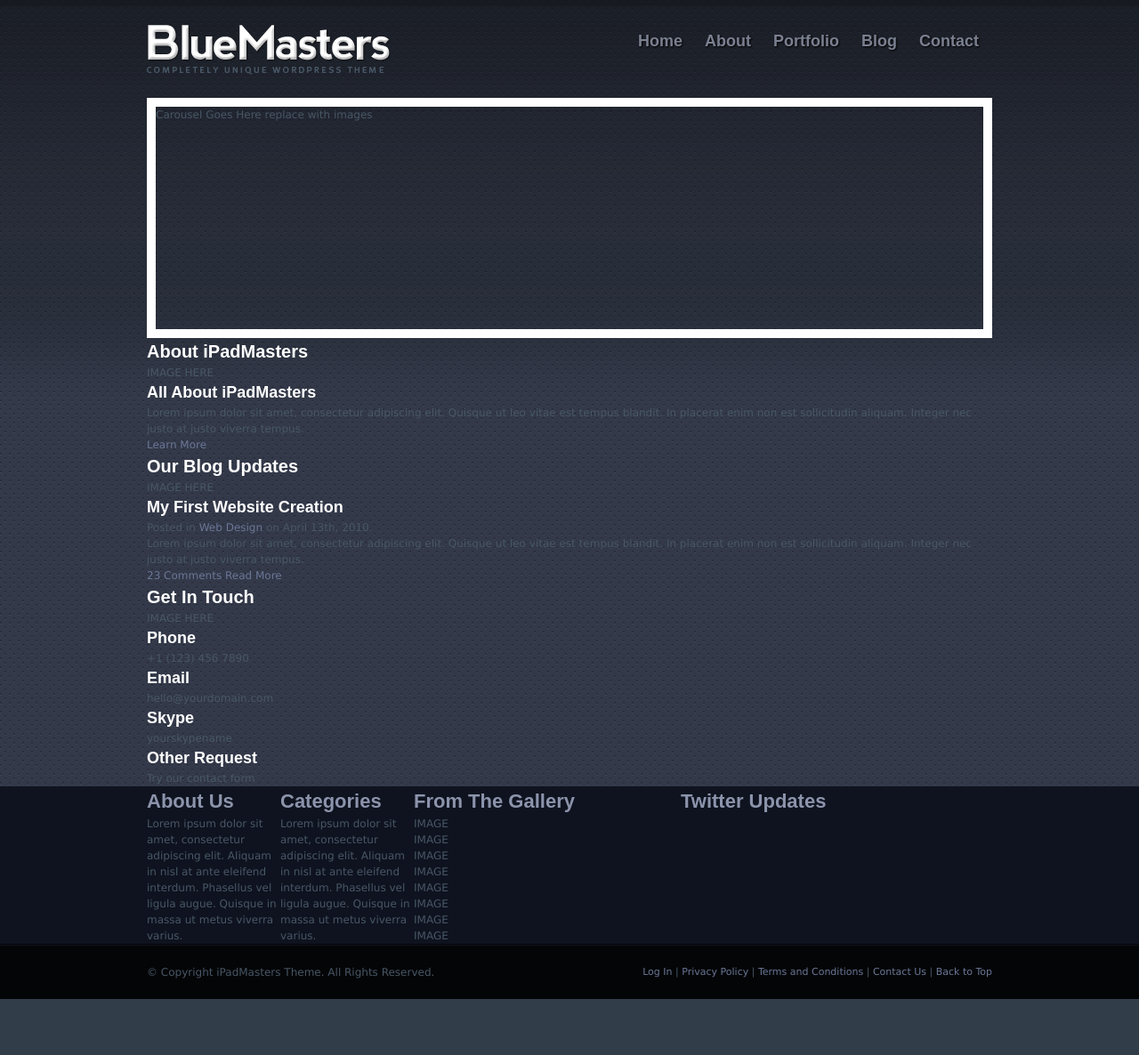
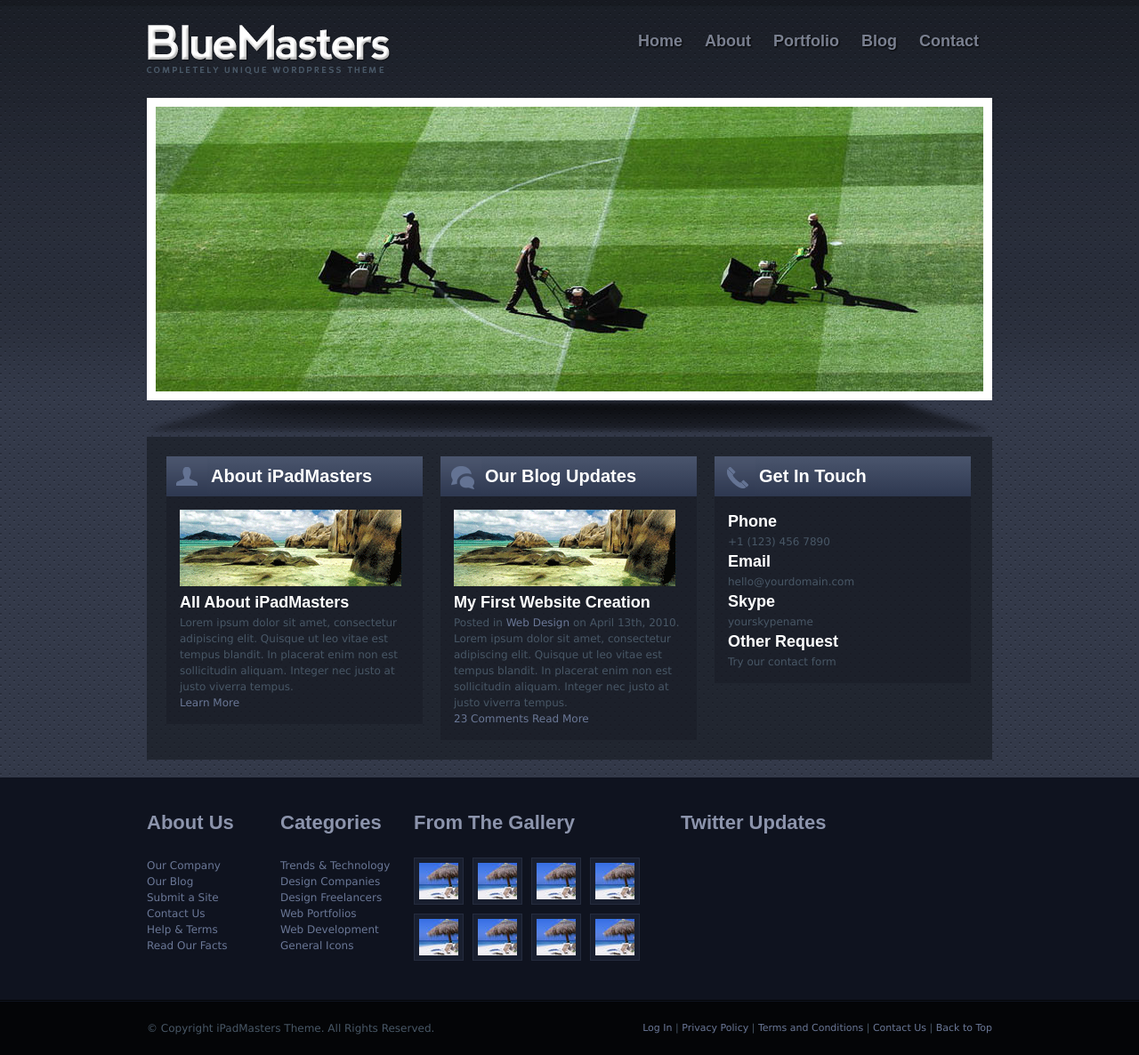
Before and after one commit to jferrienycud/bluemaster, a PHP site: page / in a window 1280 px wide. Shown: the part 54-1240 px from the top of the page at 89% size. Before the commit the page ends 1177 px from the top, so only its background shows below. Run offline with PHP 8.4, Linux system fonts and the light colour scheme; some libraries are stand-ins or nearby versions.

Commit message:
committing home page styles. Features, carousel and footer still need to be done

```diff
--- a/css/style.css
+++ b/css/style.css
@@ -75,10 +75,14 @@ body {
 }
 .main-bg-top {
   background:url(../img/body_bg2.png) 0 0 repeat-x;
+  padding:0 0 20px;
 }
 .margin-center {
   margin:0 auto;
   width:950px;
+}
+.last {
+  margin-right:0 !important;
 }
 h3, h4, h5 {
   color:#fff;
@@ -86,7 +90,9 @@ h3, h4, h5 {
   font-family: Arial, Helvetica, sans-serif;
 }
 h3 {
+  line-height:45px;
   font-size:20px;
+  padding:0 0 0 50px;
 }
 h4 {
   font-size:18px;
@@ -94,6 +100,7 @@ h4 {
 h5 {
   color:#8c94ac;
   font-size:22px;
+  margin:0 0 23px;
 }
 .links {
   font-size:11px;
@@ -198,23 +205,57 @@ h5 {
       }
 
 /************************************************************************************
- * Content
+ * Home Page
  ***********************************************************************************/
 .content {
-
+  background:rgba(23, 25, 32, 0.6);
+  padding:22px;
+  width:906px;
 }
   .content .col {
-
+    background:rgba(24, 27, 36, 0.5);
+    float:left;
+    margin:0 20px 0 0;
+    width:288px;
   }
+    .content .col .info {
+      padding:15px;
+    }
+    .content .col .title {
+      background: #4a556d; /* Old browsers */
+      background: -moz-linear-gradient(top, #4a556d 0%, #2e3850 100%); /* FF3.6+ */
+      background: -webkit-gradient(linear, left top, left bottom, color-stop(0%,#4a556d), color-stop(100%,#2e3850)); /* Chrome,Safari4+ */
+      background: -webkit-linear-gradient(top, #4a556d 0%,#2e3850 100%); /* Chrome10+,Safari5.1+ */
+      background: -o-linear-gradient(top, #4a556d 0%,#2e3850 100%); /* Opera11.10+ */
+      background: -ms-linear-gradient(top, #4a556d 0%,#2e3850 100%); /* IE10+ */
+      filter: progid:DXImageTransform.Microsoft.gradient( startColorstr='#4a556d', endColorstr='#2e3850',GradientType=0 ); /* IE6-9 */
+      background: linear-gradient(top, #4a556d 0%,#2e3850 100%); /* W3C */
+    }
+      .content .col h3 {
+        background:url(../img/icons/title_icons.png) 0 0 no-repeat;
+      }
+      .content .updates h3 {
+        background-position:0 -46px;
+      }
+      .content .contact h3 {
+        background-position:0 -92px;
+      }
 
 /************************************************************************************
  * Carousel
  ***********************************************************************************/
 .carousel {
-  border:10px solid #fff;
-  height:250px;
-  width:930px;
+
 }
+  .carousel .player {
+    border:10px solid #fff;
+    height:320px;
+    width:930px;
+  }
+  .carousel .controller {
+    background:url(../img/scroll_shadow.png) 0 0 no-repeat;
+    height:41px;
+  }
 
 /************************************************************************************
  * Footer
@@ -222,6 +263,7 @@ h5 {
 .footer-wrap {
   background:#0F131F;
   border-bottom:1px solid #040507;
+  padding:34px 0;
 }
 .footer {
 
@@ -233,6 +275,19 @@ h5 {
   .footer .half {
     width:150px;
   }
+
+  .gallery ul li {
+    background:#191f2f;
+    border:1px solid #252c3e;
+    float:left;
+    height:51px;
+    margin:0 10px 10px 0;
+    width:54px;
+  }
+    .gallery ul li a {
+      display:block;
+      padding:5px;
+    }
 
 /************************************************************************************
  * Legal
--- a/includes/footer.php
+++ b/includes/footer.php
@@ -2,28 +2,42 @@
 
     <div class="footer-wrap">
       <div class="footer margin-center clearfix">
-        <div class="col half">
+        <div class="col half about">
           <h5>About Us</h5>
-          <p>Lorem ipsum dolor sit amet, consectetur adipiscing elit. Aliquam in nisl at ante eleifend interdum. Phasellus vel ligula augue. Quisque in massa ut metus viverra varius.</p>
+          <ul>
+            <li><a href="#">Our Company</a></li>
+            <li><a href="#">Our Blog</a></li>
+            <li><a href="#">Submit a Site</a></li>
+            <li><a href="#">Contact Us</a></li>
+            <li><a href="#">Help &amp; Terms</a></li>
+            <li><a href="#">Read Our Facts</a></li>
+          </ul>
         </div>
-        <div class="col half">
+        <div class="col half categories">
           <h5>Categories</h5>
-          <p>Lorem ipsum dolor sit amet, consectetur adipiscing elit. Aliquam in nisl at ante eleifend interdum. Phasellus vel ligula augue. Quisque in massa ut metus viverra varius.</p>
+          <ul>
+            <li><a href="#">Trends &amp; Technology</a></li>
+            <li><a href="#">Design Companies</a></li>
+            <li><a href="#">Design Freelancers</a></li>
+            <li><a href="#">Web Portfolios</a></li>
+            <li><a href="#">Web Development</a></li>
+            <li><a href="#">General Icons</a></li>
+          </ul>
         </div>
-        <div class="col">
+        <div class="col gallery">
           <h5>From The Gallery</h5>
           <ul>
-            <li>IMAGE</li>
-            <li>IMAGE</li>
-            <li>IMAGE</li>
-            <li>IMAGE</li>
-            <li>IMAGE</li>
-            <li>IMAGE</li>
-            <li>IMAGE</li>
-            <li>IMAGE</li>
+            <li><a href="#"><img src="img/temp2.jpg" /></a></li>
+            <li><a href="#"><img src="img/temp2.jpg" /></a></li>
+            <li><a href="#"><img src="img/temp2.jpg" /></a></li>
+            <li><a href="#"><img src="img/temp2.jpg" /></a></li>
+            <li><a href="#"><img src="img/temp2.jpg" /></a></li>
+            <li><a href="#"><img src="img/temp2.jpg" /></a></li>
+            <li><a href="#"><img src="img/temp2.jpg" /></a></li>
+            <li><a href="#"><img src="img/temp2.jpg" /></a></li>
           </ul>
         </div>
-        <div class="col">
+        <div class="col twitter">
           <h5>Twitter Updates</h5>
         </div>
       </div>
--- a/index.php
+++ b/index.php
@@ -3,13 +3,20 @@
     <?php include('includes/nav.php')?>
 
     <div class="carousel margin-center">
-      Carousel Goes Here replace with images
+      <div class="player">
+        <img src="img/carousel/banner.jpg" />
+      </div>
+      <div class="controller">
+
+      </div>
     </div>
     <div class="content margin-center clearfix">
-      <div class="col">
-        <h3>About iPadMasters</h3>
+      <div class="col about">
+        <div class="title">
+          <h3>About iPadMasters</h3>
+        </div>
         <div class="info">
-          IMAGE HERE
+          <img src="img/temp1.png" />
           <h4>All About iPadMasters</h4>
           <p>Lorem ipsum dolor sit amet, consectetur adipiscing elit. Quisque ut leo vitae est tempus blandit. In placerat enim non est sollicitudin aliquam. Integer nec justo at justo viverra tempus.</p>
           <div class="buttons clearfix">
@@ -17,10 +24,12 @@
           </div>
         </div>
       </div>
-      <div class="col">
-        <h3>Our Blog Updates</h3>
+      <div class="col updates">
+        <div class="title">
+          <h3>Our Blog Updates</h3>
+        </div>
         <div class="info">
-          IMAGE HERE
+          <img src="img/temp1.png" />
           <h4>My First Website Creation</h4>
           <span>Posted in <a href="#" title="Web Design">Web Design</a> on April 13th, 2010.</span>
           <p>Lorem ipsum dolor sit amet, consectetur adipiscing elit. Quisque ut leo vitae est tempus blandit. In placerat enim non est sollicitudin aliquam. Integer nec justo at justo viverra tempus.</p>
@@ -30,10 +39,11 @@
           </div>
         </div>
       </div>
-      <div class="col">
-        <h3>Get In Touch</h3>
+      <div class="col contact last">
+        <div class="title">
+          <h3>Get In Touch</h3>
+        </div>
         <div class="info">
-          IMAGE HERE
           <ul>
             <li class="phone">
               <h4>Phone</h4>
```
Also changed, not shown: img/carousel/banner.jpg (added), img/icons/title_icons.png (added), img/scroll_shadow.png (added), img/temp1.png (added), img/temp2.jpg (added).
